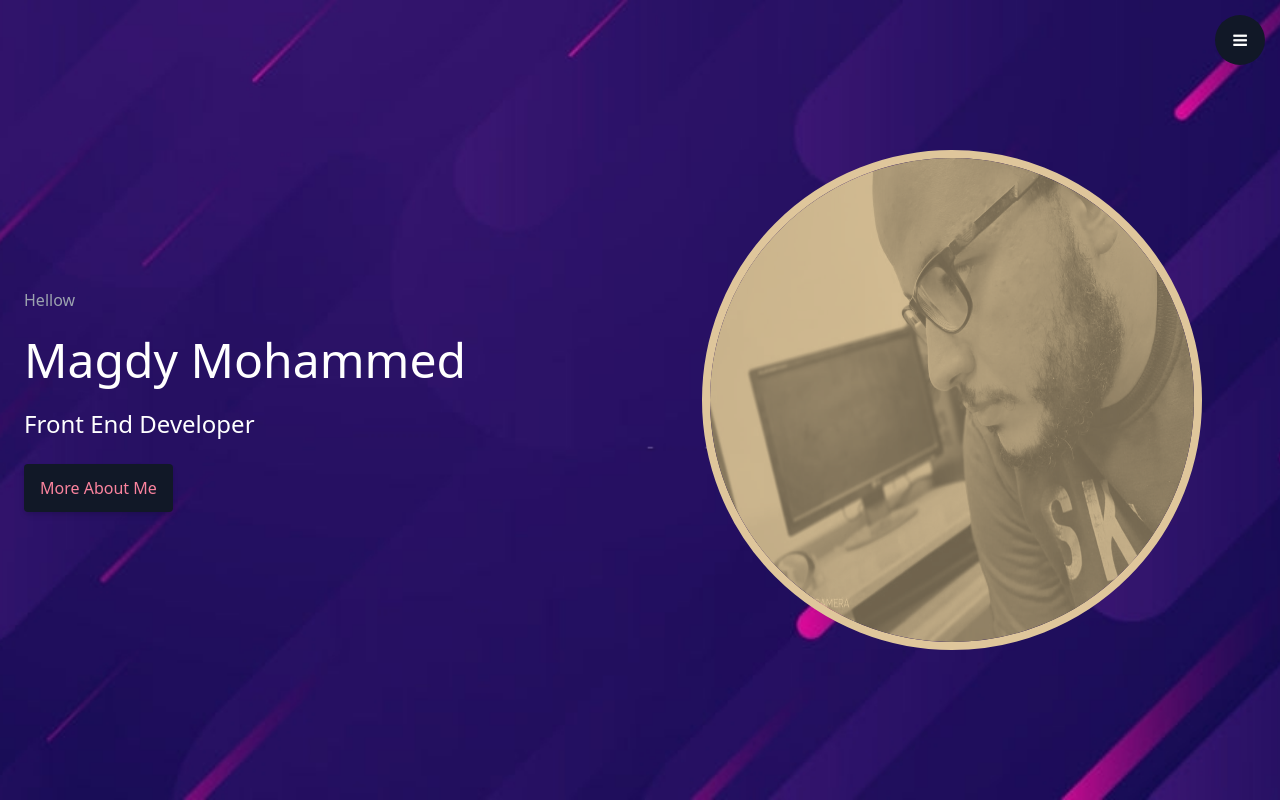
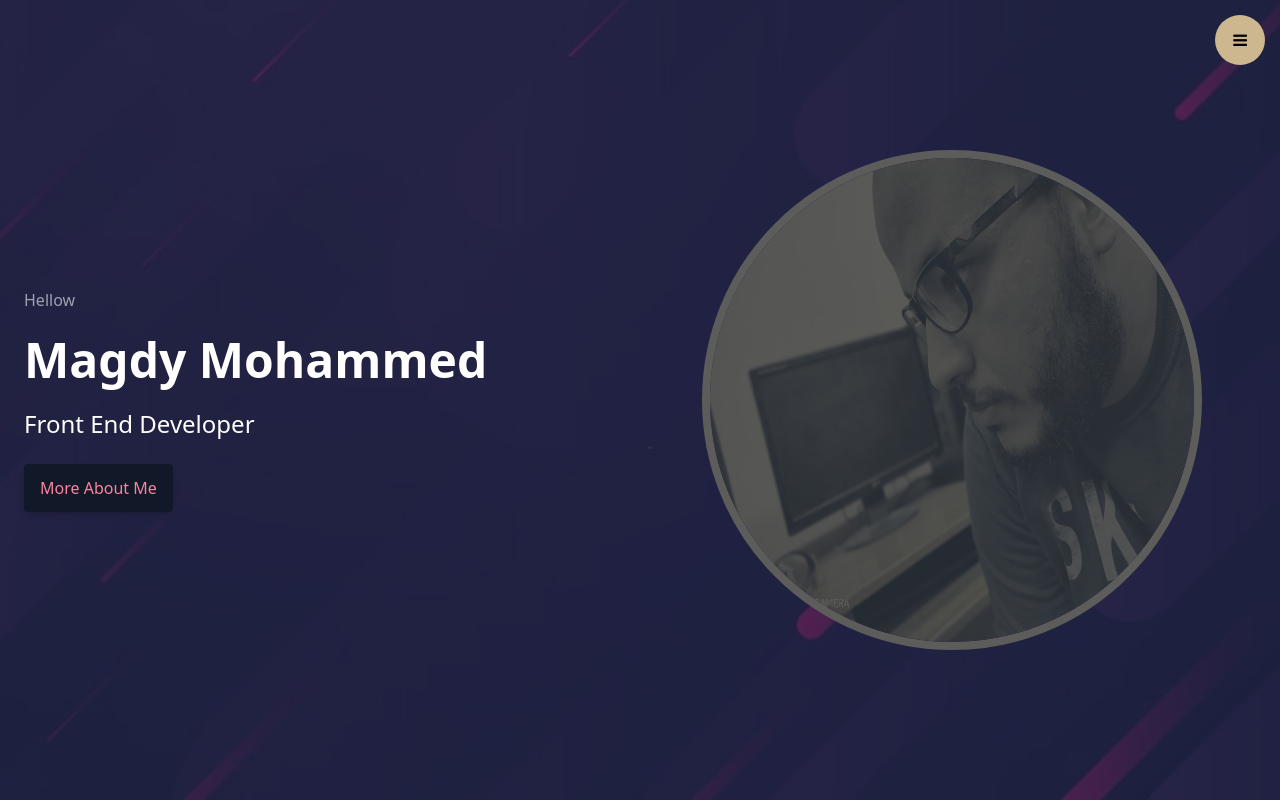
Before and after one commit to magdyMohammed20/Personal-Portofolio, a React (Create React App) app: page / in a window 1280 px wide. Built offline with nearby package versions, Linux system fonts and the light colour scheme.

Commit message:
Fixes In Nav And Home Style

```diff
--- a/src/assets/aids/router/Router.js
+++ b/src/assets/aids/router/Router.js
@@ -53,7 +53,7 @@ function Router() {
                 </Switch>
 
                 <button className='absolute humb' onClick={() => toggleNav()}>
-                    <i className="fa fa-bars text-white" aria-hidden="true"></i>
+                    <i className="fa fa-bars text-black" aria-hidden="true"></i>
                 </button>
 
                 <Overlay className={overlay ? 'block' : 'hidden' }></Overlay>
--- a/src/assets/aids/router/Style.js
+++ b/src/assets/aids/router/Style.js
@@ -1,7 +1,7 @@
 import styled from 'styled-components'
 
 const mainColor = '#111827';
-const secondColor = '#FB839E';
+const secondColor = '#cdb78e';
 
 export const RouterParent = styled.div`
 
@@ -11,6 +11,7 @@ export const RouterParent = styled.div`
         bottom: 0;
         background-color: ${mainColor};
         width: 250px;
+        border-right: 3px solid ${secondColor};
         position: absolute;
         z-index: 999;
         transition: all .4s ease;
@@ -20,17 +21,35 @@ export const RouterParent = styled.div`
         }
 
         ul{
-            height: 100%
+            height: 100%;
         }
 
         a{
             display: block;
             padding: 14px 12px;
             color: #FFF;
-            transition: all .3s linear;
+            position: relative;
+            z-index: 2;
+            transition: all .2s linear;
+            &::after{
+                content: '';
+                position: absolute;
+                left: -100%;
+                top: 0;
+                width: 100%;
+                height: 100%;
+                background-color: ${secondColor};
+                z-index: -1;
+                transition: all .2s linear;
+            }
+
+            &:hover::after{
+                left: 0
+            }
 
             &:hover{
-                background-color: #111
+                color: ${mainColor};
+                padding-left: 20px !important;
             }
         }
     }
@@ -39,7 +58,7 @@ export const RouterParent = styled.div`
         z-index: 998;
         right: 15px;
         top: 15px;
-        background: ${mainColor};
+        background-color: ${secondColor};
         border-radius: 100%;
         width: 50px;
         height: 50px;
--- a/src/assets/pages/home/Home.js
+++ b/src/assets/pages/home/Home.js
@@ -3,13 +3,13 @@ import {HomeSection , AboutBtn , Img} from './Styles'
 import myImg from '../../images/Personal/personal.jpg'
 function Home() {
     return (
-        <HomeSection className='bg-cover bg-center h-screen'>
+        <HomeSection className='bg-cover bg-center h-screen relative'>
             <div className='container px-6'>
                 <div className="grid grid-cols-1 lg:grid-cols-2 gap-4">
                     <div className=" h-screen flex content-center flex-wrap">
                         <div>
                             <span className='text-gray-400'>Hellow</span>
-                            <h1 className='text-3xl sm:text-5xl my-6 text-white'>Magdy Mohammed</h1>
+                            <h1 className='text-3xl sm:text-5xl my-6 text-white font-bold'>Magdy Mohammed</h1>
                             <h3 className='text-1xl sm:text-2xl mt-5 mb-6 text-white'>Front End Developer</h3>
                             <AboutBtn className='rounded about-btn py-3 px-4 shadow-md'>More About Me</AboutBtn>
                         </div>
--- a/src/assets/pages/home/Styles.js
+++ b/src/assets/pages/home/Styles.js
@@ -6,6 +6,18 @@ const secondColor = '#FB839E';
 
 export const HomeSection = styled.div`
     background-image: url(${homeBack});
+    z-index: 2;
+
+    &::after{
+        content: '';
+        position: absolute;
+        top: 0;
+        left: 0;
+        right: 0;
+        bottom: 0;
+        background-color: #1f2937b8;
+        z-index: -1
+    }
 `;
 
 export const AboutBtn = styled.button`
@@ -22,7 +34,8 @@ export const AboutBtn = styled.button`
 export const Img = styled.img`
     width: 500px;
     height: 500px;
-    -webkit-filter: saturate(512%) invert(32%) sepia(124%);
-    filter: saturate(512%) invert(32%) sepia(124%);
+    -webkit-filter: invert(16%) sepia(80%);
+    filter: invert(16%) sepia(80%);
+    z-index: -1;
 }
 `;
```
